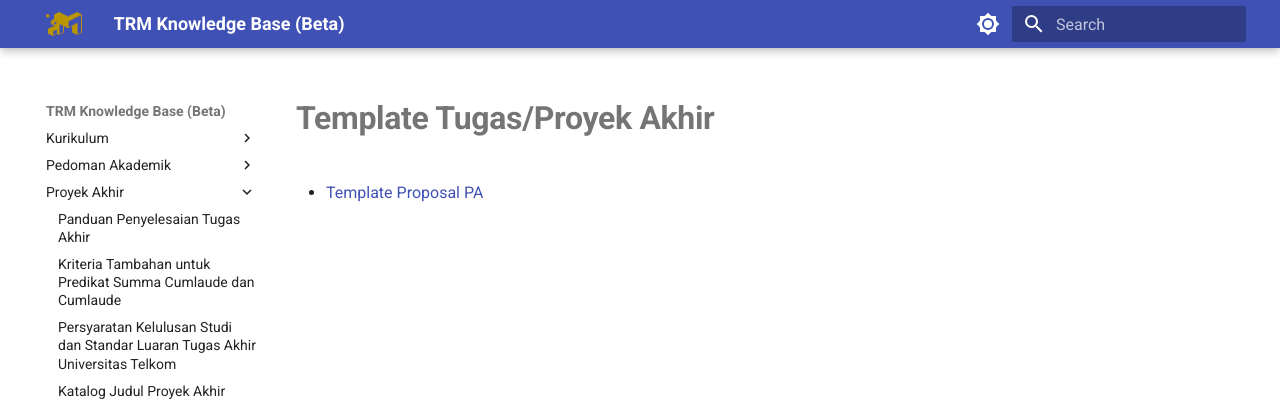
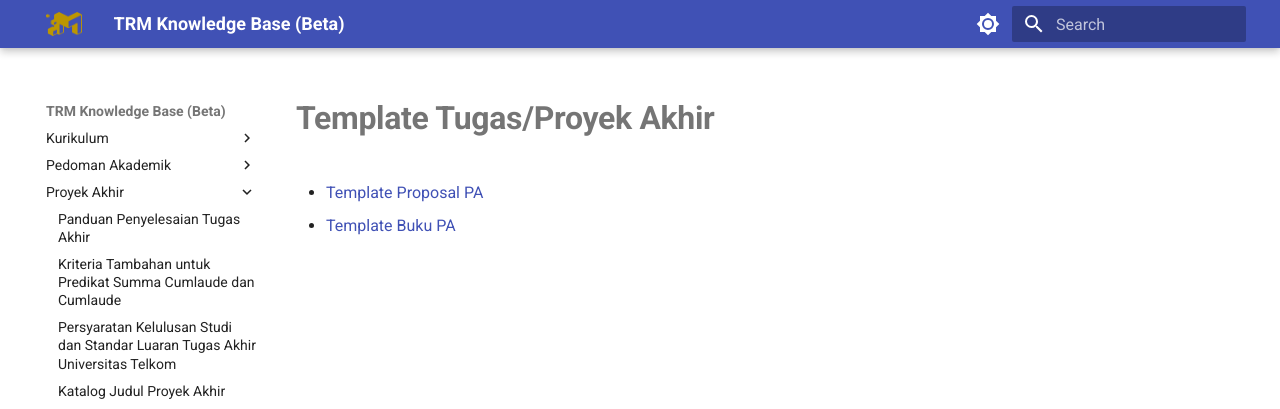
Before and after one commit to s1trm/knowledge, an MkDocs documentation site: the page built from docs/template_pa.md, in a window 1280 px wide. Shown: the top 409 px of the page. Built offline with MkDocs 1.6.1 and Material for MkDocs 9.7.7, drawn with Linux system fonts in a browser that asks for light colours.

Commit message:
menambahkan link template buku PA

```diff
--- a/docs/template_pa.md
+++ b/docs/template_pa.md
@@ -1,3 +1,4 @@
 # **Template Tugas/Proyek Akhir**
 
  - [Template Proposal PA](https://docs.google.com/document/d/1RndDDzyUGGY3agZyo7jEPLNKS3JVb7lMHr3W-C24_8o/copy?usp=sharing)
+ - [Template Buku PA](https://la-fit.telkomuniversity.ac.id/template-buku-tugas-akhir-fit/)
```
